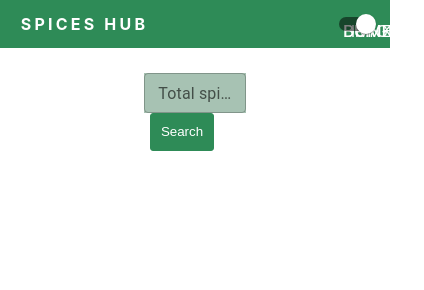
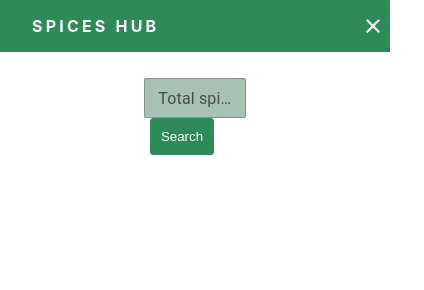
Before and after one commit to barasami/Cool-Food-App, a React (Create React App) app: page / in a window 390 px wide. Shown: the top 290 px of the page, 424 px wide, since content can reach past the window. Built offline with nearby package versions, Linux system fonts and the light colour scheme; no server answers.

Commit message:
modified nav

```diff
--- a/src/Navbar/Navbar.css
+++ b/src/Navbar/Navbar.css
@@ -30,10 +30,41 @@
 .mlink:hover{
     color:goldenrod;
 }
+.icon{
+    display: none;
+}
+.show{
+    font-weight: bold;
+}
+.hide{
+    font-weight: bold;
+}
 
 @media screen and (max-width:500px) {
+    .coolTittle{
+        padding: .7em;
+    }
+    .icon{
+        display: contents;
+        padding-right: .3em;
+    }
+    .sidenav{
+        position: fixed;
+        width: 100%;
+        height: 100vh;
+        background-color: seagreen;
+        top:3em;
+        /* initially zero to -100 */
+        left: -100%;
+        text-align: center;
+        transition: all .5s;
+    }
     .mlink{
-        position: absolute;
+        display: block;
+        line-height: 2em;
+        font-weight: bold;
     }
-
+    .mlink:active,.mlink:hover{
+        color: goldenrod;
+    }
 }
--- a/src/Navbar/Navbar.js
+++ b/src/Navbar/Navbar.js
@@ -1,4 +1,4 @@
-import React from 'react'
+import React, { useState } from 'react'
 import './Navbar.css'
 import { Link } from 'react-router-dom';
 import Switch from '@mui/material/Switch';
@@ -8,17 +8,25 @@ import ClearIcon from '@mui/icons-material/Clear';
 
 
 function Navbar({mode,setMode}) {
+  const[menu,setMenu]=useState(false)
+  const Openme=()=>{
+    setMenu(!menu)
+  }
   return (
     <nav className='nav'>
       <div className='coolTittle'>
        Spices Hub
       </div>
+
       <div className='sidenav'>
         <Link to='/' className='mlink'>Home</Link>
         <Link to='/drinks' className='mlink'>Drinks</Link>
         <Link to='/burgers' className='mlink'>Burger</Link>
         <Switch className='switching' defaultChecked color='default' onChange={e=>setMode(mode  === 'light'?'dark' : 'light')}/>
       </div>
+      <div className='icon' onClick={Openme}>
+        { menu ?<DehazeIcon className='show'/> : <ClearIcon className='hide'/> }
+      </div>
     </nav>
   )
 }
```
